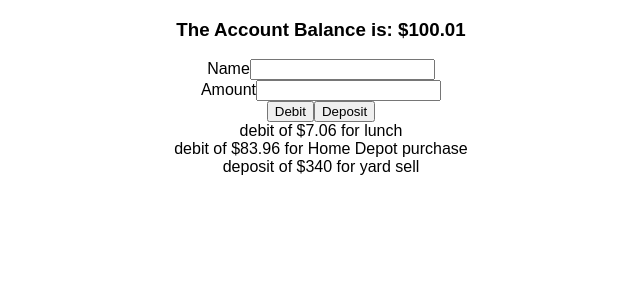
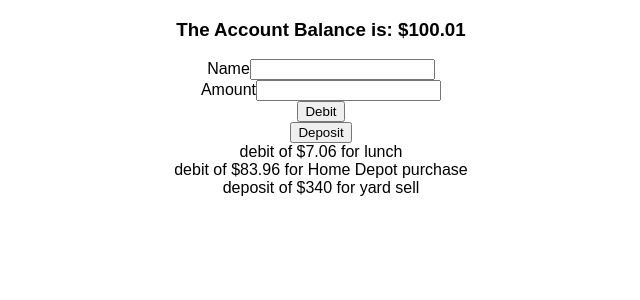
Before and after one commit to loriculberson/react-transactions, a React (Create React App) app: page / in a window 1280 px wide. Shown: the top 300 px of the page, without its empty margins (319-959 px from the left). Built offline with nearby package versions, Linux system fonts and the light colour scheme.

Commit message:
Create Button component

```diff
--- /dev/null
+++ b/src/Button.js
@@ -0,0 +1,15 @@
+import React from 'react';
+
+const Button = (props) => {
+  return(
+    <div>
+      <button className={props.className} onClick={props.clickHander}>
+        {props.buttonText}
+      </button>
+
+    </div>
+  )
+
+}
+
+export default Button;
--- a/src/NewTransaction.js
+++ b/src/NewTransaction.js
@@ -1,6 +1,6 @@
 import React from 'react';
-import TransationInput from './TransactionInput';
 import TransactionInput from './TransactionInput';
+import Button from './Button';
 
 const NewTransaction = (props) => {
 // const NewTransaction = ({name, amount, handleName, handleAmount, transactionClick}) => {
@@ -20,16 +20,18 @@ const NewTransaction = (props) => {
         stateHandler={props.handleAmount}
         type={"text"}
       />
-      <button
-        onClick={props.transactionClick}
-        className="debit">
-        Debit
-      </button>
-      <button
-        onClick={props.transactionClick}
-        className="deposit">
-        Deposit
-      </button>
+
+      <Button
+        className={'debit'}
+        clickHander={props.transactionClick}
+        buttonText={'Debit'}
+      />
+
+      <Button
+        className={'deposit'}
+        clickHander={props.transactionClick}
+        buttonText={'Deposit'}
+      />
     </div>
   )
 
```
Also changed, not shown: src/TransactionInput.js (line endings or trailing spaces).
